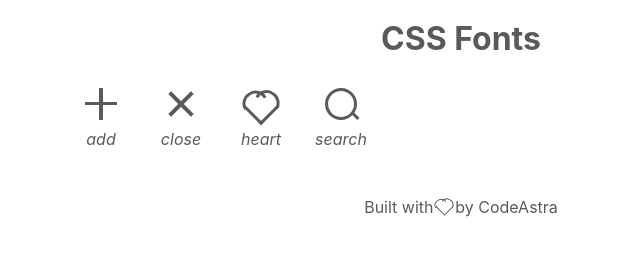
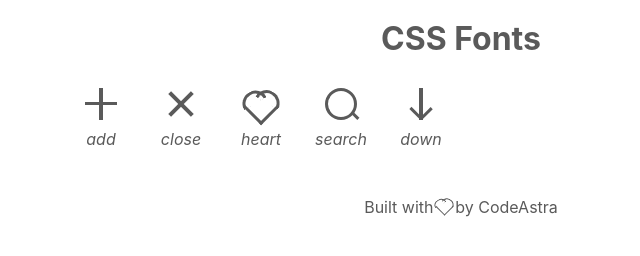
Before and after one commit to CodeAstra/cssfonts, a website: page docs/index.html in a window 1280 px wide. Shown: the full height of the page, 179-819 px from the left. Drawn offline with Linux system fonts and the light colour scheme.

Commit message:
Add down logo

```diff
--- a/docs/js/app.js
+++ b/docs/js/app.js
@@ -1,4 +1,4 @@
-var icons = ['add', 'close', 'heart', 'search'];
+var icons = ['add', 'close', 'heart', 'search', 'down'];
 
 var iconContainerTemplate = '<article>' +
   '<span class="css-icon css-icon-{iconName}"></span>' +
--- /dev/null
+++ b/src/scss/icons/_down.scss
@@ -0,0 +1,27 @@
+$down_half_size: ( $solid-size - $stroke-size ) / 2;
+
+.css-icon.css-icon-down {
+  width: $stroke-size;
+  height: $solid-size * 0.8;
+  background-color: currentColor;
+
+  &::before, &::after {
+    height: $stroke-size;
+    width: $down_half_size;
+    background-color: currentColor;
+  }
+
+  &::before {
+    bottom: 0;
+    left: -$down_half_size;
+    transform: rotate(45deg);
+    transform-origin: bottom right;
+  }
+
+  &::after {
+    transform: rotate(-45deg);
+    left: $stroke-size;
+    bottom: 0;
+    transform-origin: bottom left;
+  }
+}
--- a/src/scss/main.scss
+++ b/src/scss/main.scss
@@ -2,5 +2,6 @@
         'common',
         'icons/add',
         'icons/close',
+        'icons/down',
         'icons/heart',
         'icons/search';
```
Also changed, not shown: docs/css/cssicons.css.
